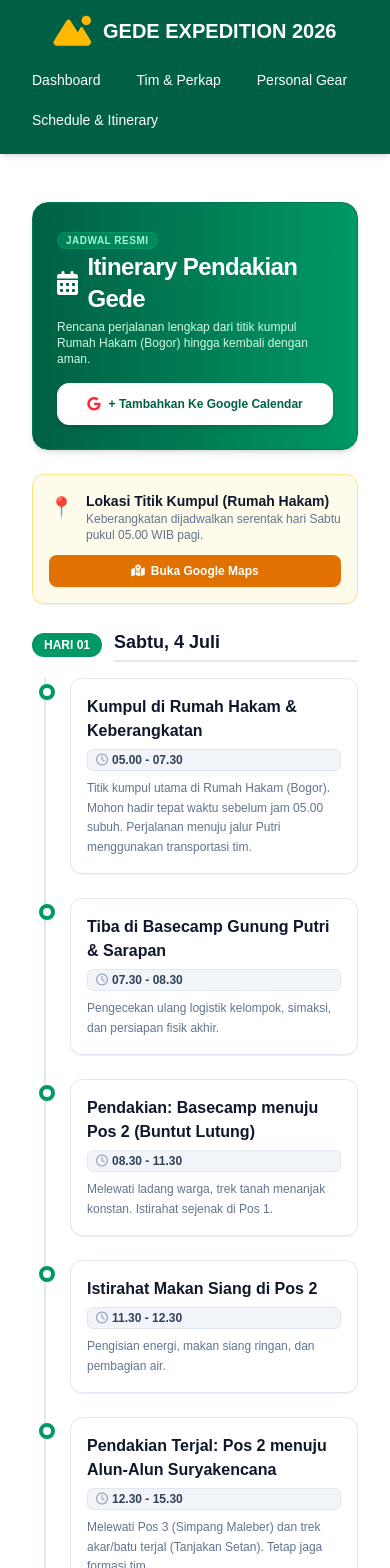
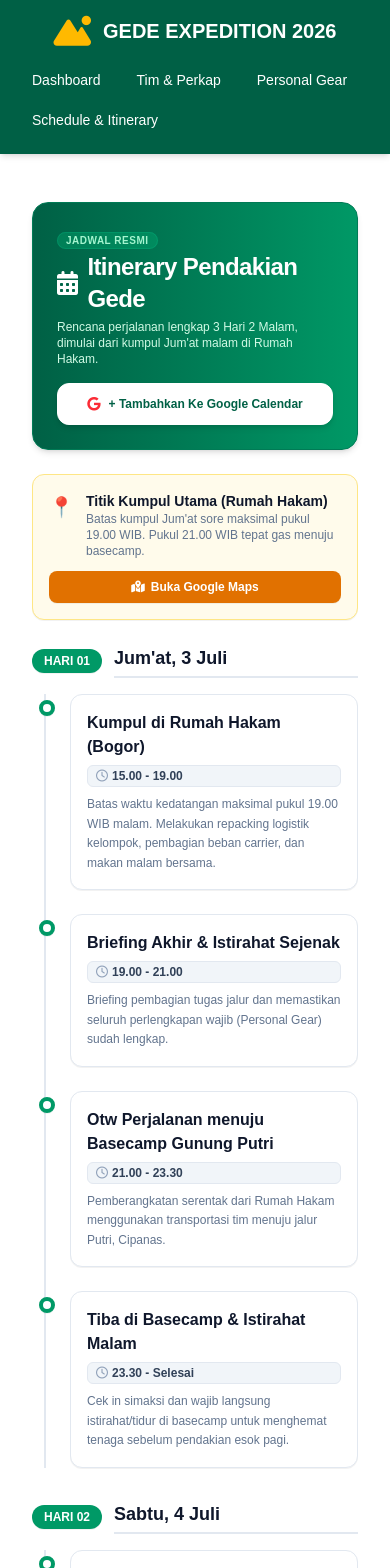
Before and after one commit to HakamZev/gede-expedition, a Next.js app: page /schedule in a window 390 px wide. Shown: the top 1568 px of the page. Built offline with nearby package versions, Linux system fonts and the light colour scheme; no server answers; the database is empty.

Commit message:
fix: optimasi caching data mongodb cloud di vercel dan enkapsulasi responsif mobile

```diff
--- a/src/app/schedule/page.tsx
+++ b/src/app/schedule/page.tsx
@@ -19,35 +19,63 @@ export default function SchedulePage() {
   }, []);
 
   // Tautan Koordinat Lokasi Rumah Hakam (Titik Kumpul)
-  const meetingPointUrl = "http://maps.google.com/?q=-6.530336, 106.798230"; // Tautan disesuaikan ke format standar Maps agar valid saat diklik
+  const meetingPointUrl = "http://maps.google.com/?q=-6.597628,106.799568";
 
-  // Susunan Itinerary Resmi Gunung Gede via Putri 2 Hari 1 Malam
+  // Susunan Itinerary Resmi Gunung Gede via Putri (Jum'at - Minggu)
   const itinerary = [
+    {
+      day: "Jum'at, 3 Juli",
+      events: [
+        {
+          time: "15.00 - 19.00",
+          activity: "Kumpul di Rumah Hakam (Bogor)",
+          notes: "Batas waktu kedatangan maksimal pukul 19.00 WIB malam. Melakukan repacking logistik kelompok, pembagian beban carrier, dan makan malam bersama."
+        },
+        {
+          time: "19.00 - 21.00",
+          activity: "Briefing Akhir & Istirahat Sejenak",
+          notes: "Briefing pembagian tugas jalur dan memastikan seluruh perlengkapan wajib (Personal Gear) sudah lengkap."
+        },
+        {
+          time: "21.00 - 23.30",
+          activity: "Otw Perjalanan menuju Basecamp Gunung Putri",
+          notes: "Pemberangkatan serentak dari Rumah Hakam menggunakan transportasi tim menuju jalur Putri, Cipanas."
+        },
+        {
+          time: "23.30 - Selesai",
+          activity: "Tiba di Basecamp & Istirahat Malam",
+          notes: "Cek in simaksi dan wajib langsung istirahat/tidur di basecamp untuk menghemat tenaga sebelum pendakian esok pagi."
+        }
+      ]
+    },
     {
       day: "Sabtu, 4 Juli",
       events: [
         {
-          time: "05.00 - 07.30",
-          activity: "Kumpul di Rumah Hakam & Keberangkatan",
-          notes: "Titik kumpul utama di Rumah Hakam (Bogor). Mohon hadir tepat waktu sebelum jam 05.00 subuh. Perjalanan menuju jalur Putri menggunakan transportasi tim."
+          time: "05.00 - 06.30",
+          activity: "Bangun Pagi, Bersih-bersih & Sarapan",
+          notes: "Wajib sarapan porsi cukup untuk modal energi utama pendakian. Peregangan otot bersama."
         },
-        { time: "07.30 - 08.30", activity: "Tiba di Basecamp Gunung Putri & Sarapan", notes: "Pengecekan ulang logistik kelompok, simaksi, dan persiapan fisik akhir." },
-        { time: "08.30 - 11.30", activity: "Pendakian: Basecamp menuju Pos 2 (Buntut Lutung)", notes: "Melewati ladang warga, trek tanah menanjak konstan. Istirahat sejenak di Pos 1." },
-        { time: "11.30 - 12.30", activity: "Istirahat Makan Siang di Pos 2", notes: "Pengisian energi, makan siang ringan, dan pembagian air." },
-        { time: "12.30 - 15.30", activity: "Pendakian Terjal: Pos 2 menuju Alun-Alun Suryakencana", notes: "Melewati Pos 3 (Simpang Maleber) dan trek akar/batu terjal (Tanjakan Setan). Tetap jaga formasi tim." },
-        { time: "15.30 - 17.00", activity: "Tiba di Alun-Alun Suryakencana & Camp Building", notes: "Mendirikan tenda di area savana bagian timur/barat, mengambil air di mata air Surken." },
-        { time: "17.00 - 20.00", activity: "Masak Malam & Briefing internal", notes: "Makan malam bersama (PIC Konsumsi), koordinasi jam bangun untuk summit attack esok pagi." },
-        { time: "20.00 - selesai", activity: "Istirahat / Tidur Malam", notes: "Wajib menggunakan sleeping bag dan jaket tebal karena suhu Surken bisa drop hingga 5°C." }
+        {
+          time: "06.30 - 11.30",
+          activity: "Mulai Jalan Pendakian: Basecamp menuju Pos 2",
+          notes: "Mulai melangkah melewati ladang warga dan trek tanah menanjak konstan. Istirahat sejenak di Pos 1."
+        },
+        { time: "11.30 - 12.30", activity: "Istirahat Makan Siang di Pos 2 (Buntut Lutung)", notes: "Pengisian energi, makan siang berat/ringan logistik kelompok, dan pembagian air." },
+        { time: "12.30 - 15.30", activity: "Pendakian Terjal: Pos 2 menuju Alun-Alun Suryakencana", notes: "Melewati Pos 3 (Simpang Maleber) dan trek akar/batu terjal (Tanjakan Setan). Tetap jaga formasi barisan tim." },
+        { time: "15.30 - 17.00", activity: "Tiba di Alun-Alun Suryakencana & Camp Building", notes: "Mendirikan tenda bersama di area savana bagian timur/barat, mengambil air di mata air Surken." },
+        { time: "17.00 - 20.00", activity: "Masak Malam & Briefing Summit", notes: "Makan malam hangat bersama (PIC Konsumsi) dan koordinasi jam bangun untuk summit attack esok subuh." },
+        { time: "20.00 - selesai", activity: "Istirahat / Tidur Malam", notes: "Wajib menggunakan sleeping bag dan pakaian hangat berlapis karena suhu Surken bisa drop hingga 5°C." }
       ]
     },
     {
       day: "Minggu, 5 Juli",
       events: [
-        { time: "04.30 - 05.15", activity: "Bangun Pagi & Persiapan Summit", notes: "Minum teh/kopi hangat dan membawa headlamp serta jaket." },
+        { time: "04.30 - 05.15", activity: "Bangun Pagi & Persiapan Summit", notes: "Minum teh/kopi hangat hangat dan membawa headlamp serta jaket." },
         { time: "05.15 - 06.00", activity: "Summit Attack menuju Puncak Gunung Gede", notes: "Pendakian singkat namun terjal melewati batas vegetasi menuju puncak (2.958 mdpl)." },
         { time: "06.00 - 08.00", activity: "Enjoy Puncak Gede & Dokumentasi", notes: "Menikmati matahari terbit (sunrise), melihat kawah aktif, dan foto bersama seluruh tim." },
         { time: "08.00 - 08.45", activity: "Turun kembali ke Camp Suryakencana", notes: "Perjalanan turun santai kembali ke area tenda." },
-        { time: "08.45 - 11.00", activity: "Sarapan Pagi & Packing Barang (Operasi Bersih)", notes: "Makan pagi berat, merobohkan tenda, dan memasukkan seluruh sampah ke dalam Trash Bag." },
+        { time: "08.45 - 11.00", activity: "Sarapan Pagi & Packing Barang (Operasi Bersih)", notes: "Makan pagi bersama, merobohkan tenda, dan mengumpulkan seluruh sampah ke dalam Trash Bag." },
         { time: "11.00 - 15.00", activity: "Perjalanan Turun menuju Basecamp Putri", notes: "Turun melewati jalur yang sama. Hati-hati pada lutut dan tumpuan kaki." },
         { time: "15.00 - 16.30", activity: "Tiba di Basecamp, Bersih-bersih & Istirahat", notes: "Mandi, laporan penutupan simaksi, dan makan sore di basecamp." },
         { time: "16.30 - selesai", activity: "Perjalanan Pulang Kembali ke Bogor", notes: "Ekspedisi selesai. Kembali ke Bogor (Drop off di Rumah Hakam / Stasiun Bogor) dengan selamat!" }
@@ -55,32 +83,35 @@ export default function SchedulePage() {
     }
   ];
 
-  // Fungsi Pembuatan URL Google Calendar dengan Detail Titik Kumpul Lokasi Baru
+  // Fungsi Pembuatan URL Google Calendar Terbaru (Mulai Jum'at 3 Juli Jam 17.00)
   const generateGoogleCalendarUrl = () => {
     const baseUrl = "https://calendar.google.com/calendar/render?action=TEMPLATE";
     const title = encodeURIComponent("Ekspedisi Gunung Gede via Putri 2026");
 
-    // Format tanggal ISO Google Cal: YYYYMMDDTHHMMSSZ (Sabtu 4 Juli jam 5 pagi sampai Minggu 5 Juli jam 8 malam)
-    const dates = "20260704T050000/20260705T200000";
+    // Rentang Event: Jum'at 3 Juli 2026 jam 17.00 WIB s/d Minggu 5 Juli 2026 jam 20.00 WIB
+    const dates = "20260703T170000/20260705T200000";
 
     const details = encodeURIComponent(
       "Rencana Perjalanan Pendakian Bersama Tim Gede Expedition 2026.\n\n" +
       "📍 TITIK KUMPUL UTAMA: Rumah Hakam (Bogor)\n" +
       "Tautan Peta: " + meetingPointUrl + "\n\n" +
+      "📅 Jum'at, 3 Juli 2026:\n" +
+      "- Max 19.00: Wajib sampai di Rumah Hakam (Bogor)\n" +
+      "- 21.00: Otw menuju Basecamp Putri & Istirahat\n\n" +
       "📅 Sabtu, 4 Juli 2026:\n" +
-      "- 05.00: Kumpul & Berangkat dari Rumah Hakam (Bogor)\n" +
-      "- 15.30: Camp di Suryakencana\n\n" +
+      "- 05.00: Sarapan di Basecamp\n" +
+      "- 06.30: Mulai Jalan Pendakian menuju Suryakencana\n\n" +
       "📅 Minggu, 5 Juli 2026:\n" +
       "- 05.15: Summit Attack Puncak Gede\n" +
-      "- 11.00: Packing & Turun\n\n" +
-      "Jangan lupa membawa berkas Simaksi, KTP, Surat Sehat, Jaket Tebal, Sleeping Bag, dan Obat Pribadi!"
+      "- 11.00: Packing & Perjalanan Turun Pulang\n\n" +
+      "Wajib membawa KTP, Simaksi, Surat Sehat, Jaket Tebal, SB, dan Obat Pribadi!"
     );
     const location = encodeURIComponent("Rumah Hakam, Bogor, Jawa Barat, Indonesia");
 
     return `${baseUrl}&text=${title}&dates=${dates}&details=${details}&location=${location}&sf=true&output=xml`;
   };
 
-  if (loading) return <div className="text-center p-12 text-slate-800 font-medium">Memuat Jadwal Perjalanan...</div>;
+  if (loading) return <div className="text-center p-12 text-slate-800 font-medium">Memuat Jadwal Perjalanan Baru...</div>;
 
   return (
     <div className="p-4 max-w-4xl mx-auto space-y-6">
@@ -93,7 +124,7 @@ export default function SchedulePage() {
             <i className="fa-solid fa-calendar-days mr-2.5"></i>Itinerary Pendakian Gede
           </h2>
           <p className="text-xs text-emerald-100 font-medium max-w-md">
-            Rencana perjalanan lengkap dari titik kumpul Rumah Hakam (Bogor) hingga kembali dengan aman.
+            Rencana perjalanan lengkap 3 Hari 2 Malam, dimulai dari kumpul Jum'at malam di Rumah Hakam.
           </p>
         </div>
 
@@ -114,8 +145,8 @@ export default function SchedulePage() {
         <div className="flex items-start gap-3">
           <span className="text-xl mt-0.5">📍</span>
           <div>
-            <h4 className="font-bold text-slate-900 text-sm">Lokasi Titik Kumpul (Rumah Hakam)</h4>
-            <p className="text-xs text-slate-500 font-medium">Keberangkatan dijadwalkan serentak hari Sabtu pukul 05.00 WIB pagi.</p>
+            <h4 className="font-bold text-slate-900 text-sm">Titik Kumpul Utama (Rumah Hakam)</h4>
+            <p className="text-xs text-slate-500 font-medium">Batas kumpul Jum'at sore maksimal pukul 19.00 WIB. Pukul 21.00 WIB tepat gas menuju basecamp.</p>
           </div>
         </div>
         <a
@@ -128,7 +159,7 @@ export default function SchedulePage() {
         </a>
       </div>
 
-      {/* RENDER JADWAL KATEGORISASI PER HARI */}
+      {/* RENDER TIMELINE */}
       <div className="space-y-8">
         {itinerary.map((dayPlan, dayIdx) => (
           <div key={dayIdx} className="space-y-4">
```
